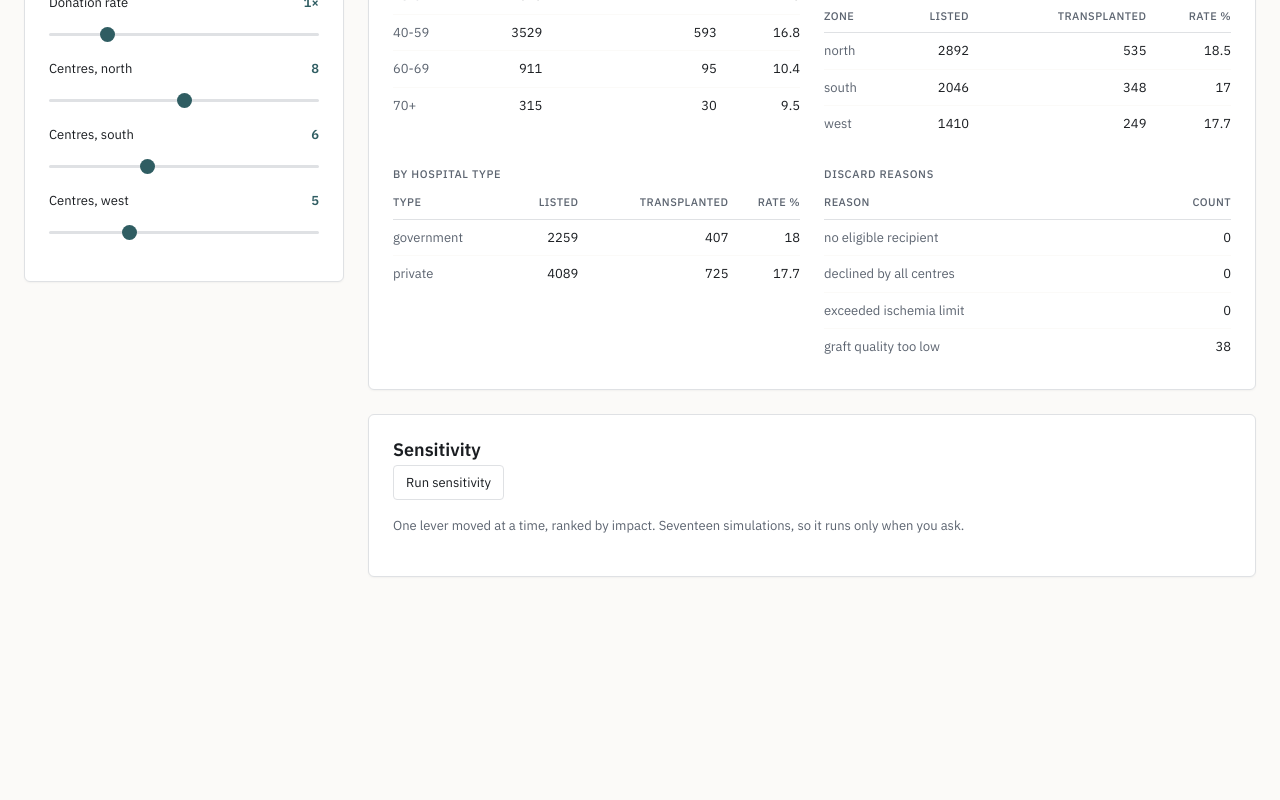
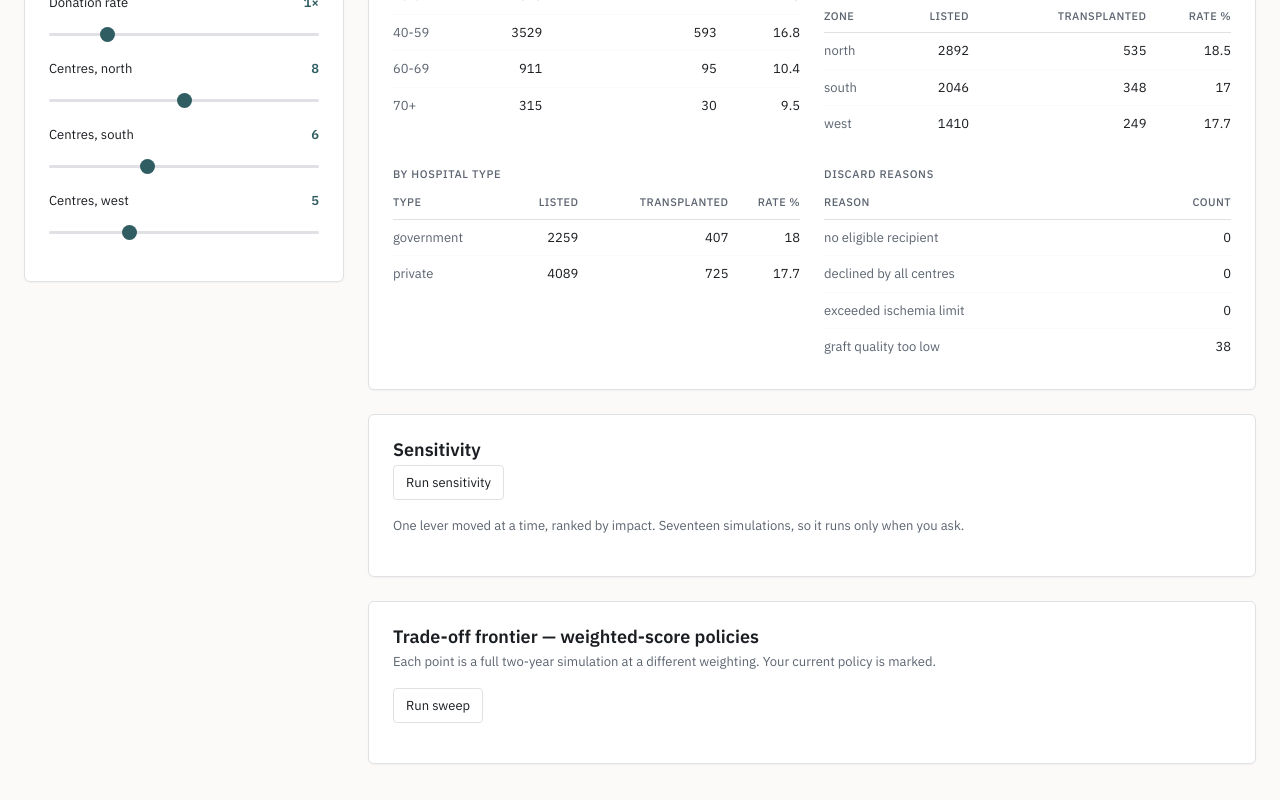
Before and after one commit to K-RANGARAJAN/Allocate, a React (Vite) app: page / in a window 1280 px wide. Shown: the part 1307-2107 px from the top of the page. Before the commit the page ends 1932 px from the top, so only its background shows below. Built offline with nearby package versions, Linux system fonts and the light colour scheme.

Commit message:
Wired the Pareto panel and refreshed interface status

```diff
--- a/src/ui/App.tsx
+++ b/src/ui/App.tsx
@@ -1,6 +1,7 @@
 import { BreakdownTables } from "./components/BreakdownTables";
 import { ControlsPanel } from "./components/ControlsPanel";
 import { MetricGrid } from "./components/MetricGrid";
+import { ParetoPanel } from "./components/ParetoPanel";
 import { ScenarioPanel } from "./components/ScenarioPanel";
 import { SensitivityPanel } from "./components/SensitivityPanel";
 import { TimelineChart } from "./charts/TimelineChart";
@@ -24,6 +25,7 @@ export function App() {
   let timeline = null;
   let compare = null;
   let sensitivity = null;
+  let pareto = null;
   if (run.outcome !== null) {
     results = (
       <section className="panel">
@@ -32,6 +34,8 @@ export function App() {
         <MetricGrid metrics={run.outcome.metrics} stale={run.running} />
       </section>
     );
+
+    pareto = <ParetoPanel config={run.config} worker={worker} />;
 
     sensitivity = <SensitivityPanel config={run.config} worker={worker} />;
 
@@ -94,6 +98,7 @@ export function App() {
           {timeline}
           {tables}
           {sensitivity}
+          {pareto}
         </div>
       </div>
     </div>
```
Also changed, not shown: 1 other file (tests, documents, lock files or other folders).
